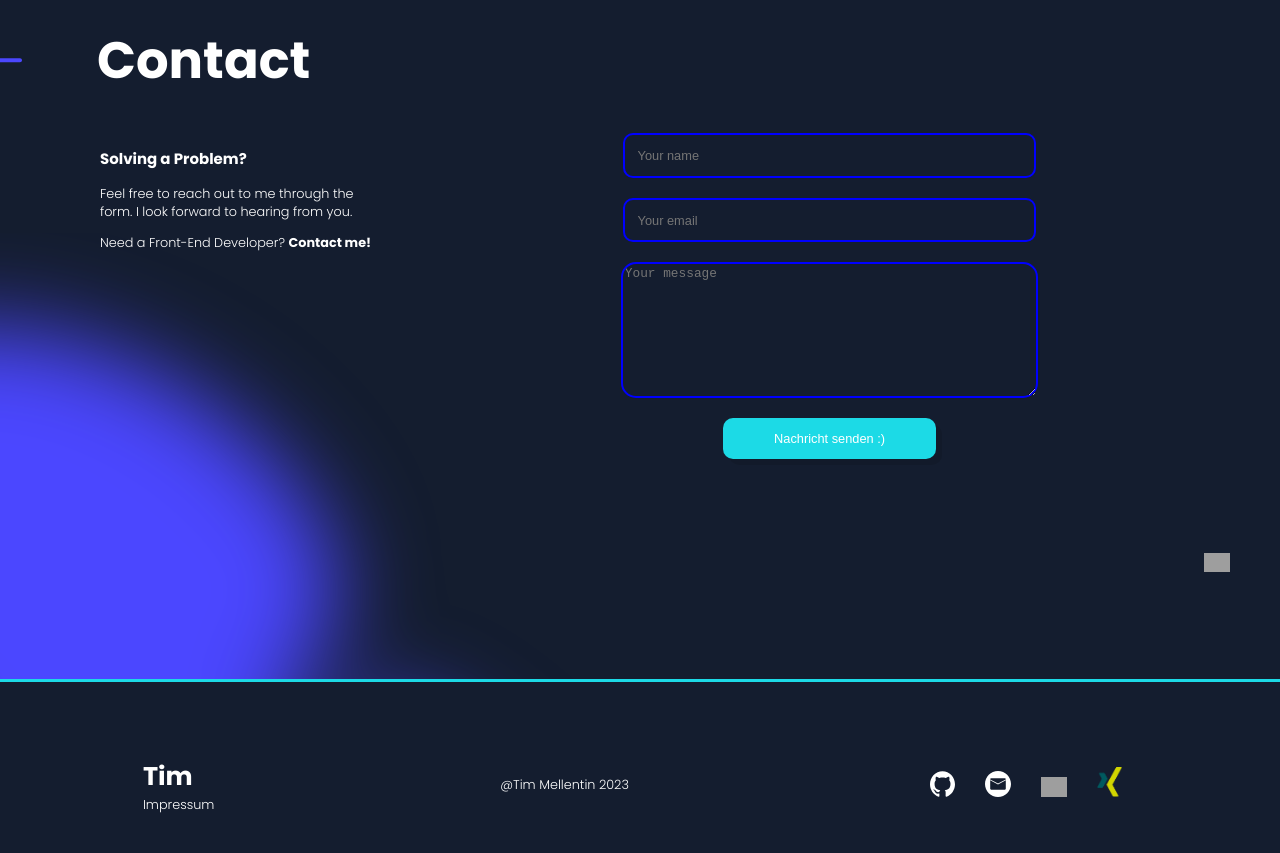
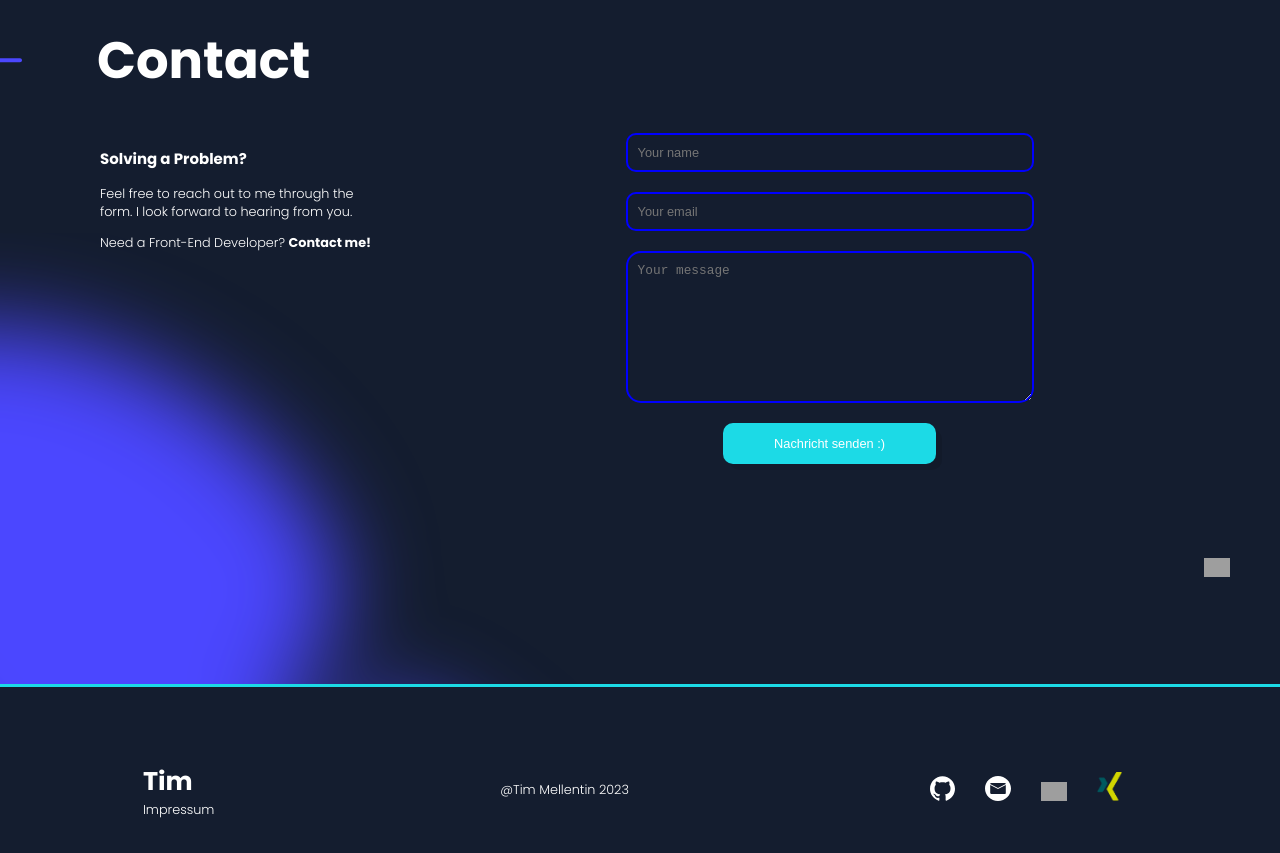
Before and after one commit to SwaggyPotter/portfolio, an Angular app: page / in a window 1280 px wide. Shown: the part 4860-5713 px from the top of the page. Built offline with nearby package versions, Linux system fonts and the light colour scheme; grey boxes are pictures that could not be loaded.

Commit message:
better form

```diff
--- a/src/app/contact-form/contact-form.component.html
+++ b/src/app/contact-form/contact-form.component.html
@@ -9,6 +9,7 @@
         </div>
     </div>
 
+    <div class="formContainerWidth">
         <form autocomplete="off" ngNativeValidate [formGroup]="form" action="javascript:void(0)" (submit)="send()">
             <input required formControlName="from_name" class="normalInput" id="nameInput" type="text"
                 placeholder="Your name"
@@ -26,6 +27,7 @@
             <button type="submit">Nachricht senden :)</button>
 
         </form>
+    </div>
     <app-up-button class="absolut"></app-up-button>
 
 </div>
--- a/src/app/contact-form/contact-form.component.scss
+++ b/src/app/contact-form/contact-form.component.scss
@@ -31,7 +31,7 @@
 }
 
 
-.loadingContainer{
+.loadingContainer {
     position: fixed;
     display: none;
     justify-content: center;
@@ -45,7 +45,7 @@
 }
 
 
-.loadingContainerShow{
+.loadingContainerShow {
     position: fixed;
     display: flex;
     justify-content: center;
@@ -57,12 +57,12 @@
     background-color: rgba(128, 128, 128, 0.164);
 }
 
-.loadingImg{
+.loadingImg {
     width: 5vw;
 }
 
 form {
-    width: 100%;
+    width: 30vw;
     display: flex;
     flex-direction: column;
     justify-content: center;
@@ -147,9 +147,16 @@ form {
     }
 }
 
+
+.formContainerWidth {
+    width: 100%;
+    display: flex;
+    justify-content: center;
+}
+
 .normalInput {
-    width: 30vw;
-    padding: 1vw;
+    width: 100%;
+    padding: 10px;
     margin-bottom: 20px;
     border: solid blue 2px;
     border-radius: 10px;
@@ -164,8 +171,9 @@ form {
 }
 
 #messageInput {
+    padding: 10px;
     height: 10vw;
-    width: 32vw;
+    width: 100%;
     border: solid blue 2px;
     background-color: #141D2F;
     border-radius: 15px;
@@ -183,6 +191,7 @@ form {
     form {
         margin-top: 100px;
         margin-bottom: 200px;
+        width: 60%;
 
         button {
             background-color: #1CDAE6;
```
Lines whose indentation alone changed are shown as unchanged.
